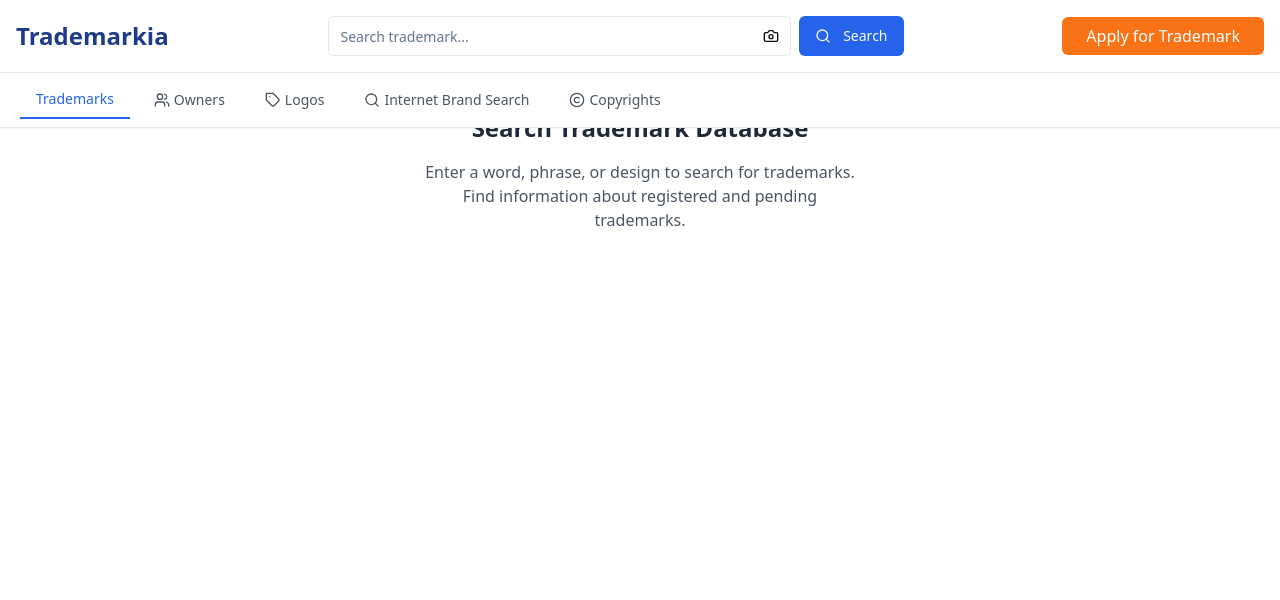
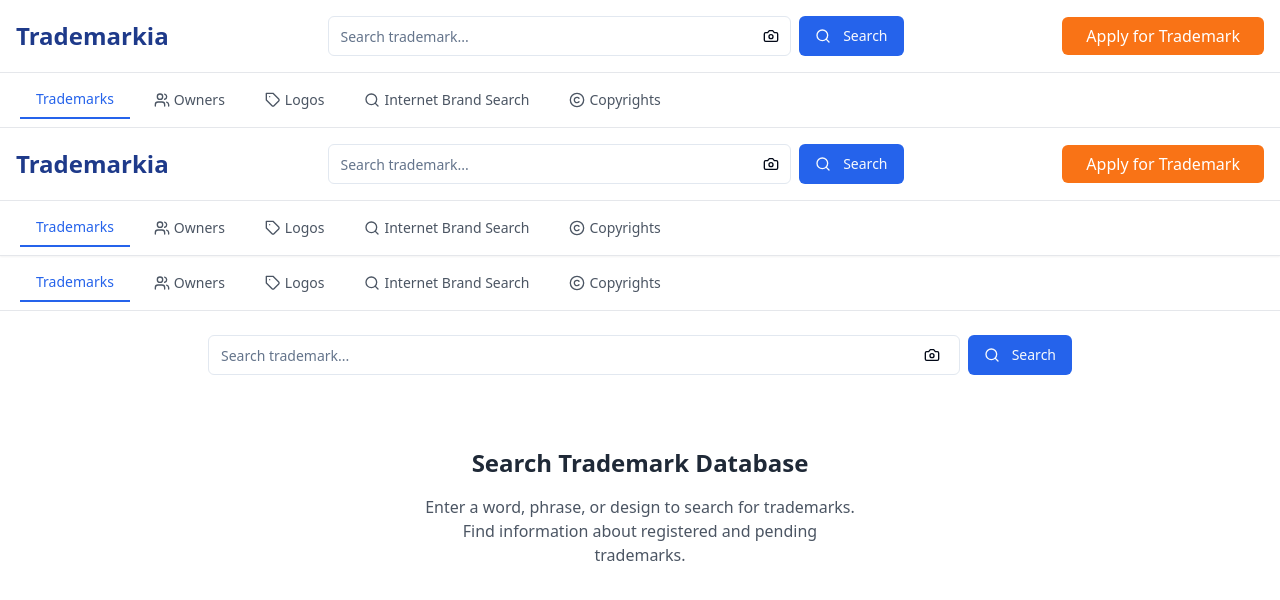
Before and after one commit to Vimal2202/query-quest-breeze, a React (Vite) app: page /search in a window 1280 px wide. Shown: the top 600 px of the page. Built offline with nearby package versions, Linux system fonts and the light colour scheme.

Commit message:
Reverted to edit edt-b55a4765-294e-4d3c-b055-c04a53983984: "feat: Add search bar to header and make it sticky
Refactor header to include search bar and implement sticky behavior."

```diff
--- a/src/components/Header.tsx
+++ b/src/components/Header.tsx
@@ -18,7 +18,7 @@ const Header: React.FC = () => {
   };
 
   return (
-    <header className="fixed top-0 left-0 right-0 z-50 bg-white shadow-sm">
+    <header className="sticky top-0 z-30 bg-white shadow-sm">
       <div className="border-b border-gray-200 bg-white py-4">
         <div className="container mx-auto px-4 flex flex-col lg:flex-row lg:items-center lg:justify-between gap-4">
           <div className="flex items-center justify-between">
--- a/src/pages/Search.tsx
+++ b/src/pages/Search.tsx
@@ -1,7 +1,11 @@
+
 import React, { useState, useEffect } from 'react';
 import { useSearchParams } from 'react-router-dom';
 import { useToast } from "@/components/ui/use-toast";
 import { ChevronLeft, ChevronRight, ChevronsLeft, ChevronsRight, ArrowUp, Share2, Filter } from 'lucide-react';
+import Header from '@/components/Header';
+import NavigationTabs from '@/components/NavigationTabs';
+import SearchBar from '@/components/SearchBar';
 import TrademarkResults from '@/components/TrademarkResults';
 import TrademarkFilters from '@/components/TrademarkFilters';
 import TrademarkRegistrationSidebar from '@/components/TrademarkRegistrationSidebar';
@@ -57,12 +61,6 @@ const Search: React.FC = () => {
     }
   };
 
-  const handlePageChange = (page: number) => {
-    setCurrentPage(page);
-    // In a real application, you would fetch data for the new page
-    // fetchTrademarks(query, page);
-  };
-
   const handleSearch = (searchQuery: string) => {
     if (searchQuery.trim()) {
       setSearchParams({ q: searchQuery });
@@ -74,8 +72,18 @@ const Search: React.FC = () => {
     }
   };
 
+  const handlePageChange = (page: number) => {
+    setCurrentPage(page);
+    // In a real application, you would fetch data for the new page
+    // fetchTrademarks(query, page);
+  };
+
   return (
-    <div className="min-h-screen bg-white pt-16"> {/* Added pt-16 to account for the sticky header */}
+    <div className="min-h-screen bg-white">
+      <Header />
+      <NavigationTabs />
+      <SearchBar onSearch={handleSearch} initialValue={query} />
+
       {loading ? (
         <div className="container mx-auto px-4 py-12 text-center">
           <div className="inline-block h-8 w-8 animate-spin rounded-full border-4 border-solid border-blue-500 border-r-transparent"></div>
```
